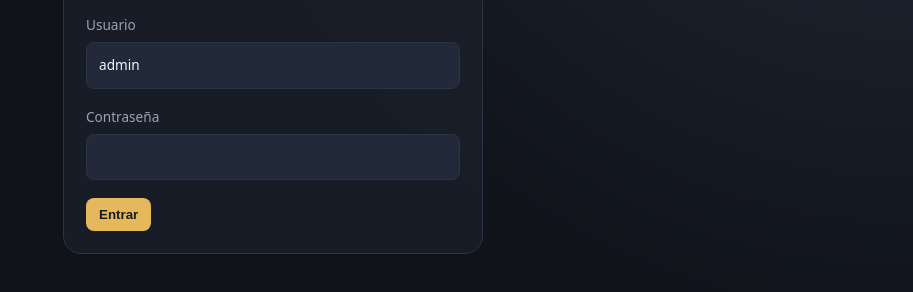
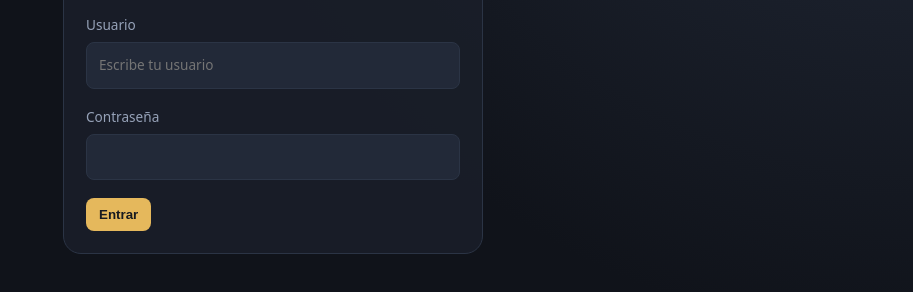
Before and after one commit to raxcode1/Predictor-Loteka, a plain HTML site: page web/login.html in a window 1280 px wide. Shown: the part 386-678 px from the top of the page, without its empty margins (367-1280 px from the left). Drawn offline with Linux system fonts and the light colour scheme.

Commit message:
Sesion fixed, it doesn't appear admin

```diff
--- a/web/login.html
+++ b/web/login.html
@@ -12,7 +12,7 @@
       <p class="eyebrow">ACCESO PRIVADO</p>
       <h1>Ruleta Express</h1>
       <p class="subtitle">Inicia sesión para ver el dashboard.</p>
-      <label>Usuario<input name="username" value="admin" autocomplete="username" required></label>
+      <label>Usuario<input name="username" placeholder="Escribe tu usuario" autocomplete="username" required></label>
       <label>Contraseña<input name="password" type="password" autocomplete="current-password" required></label>
       <div id="login-error" class="alert hidden"></div>
       <button type="submit">Entrar</button>
```
